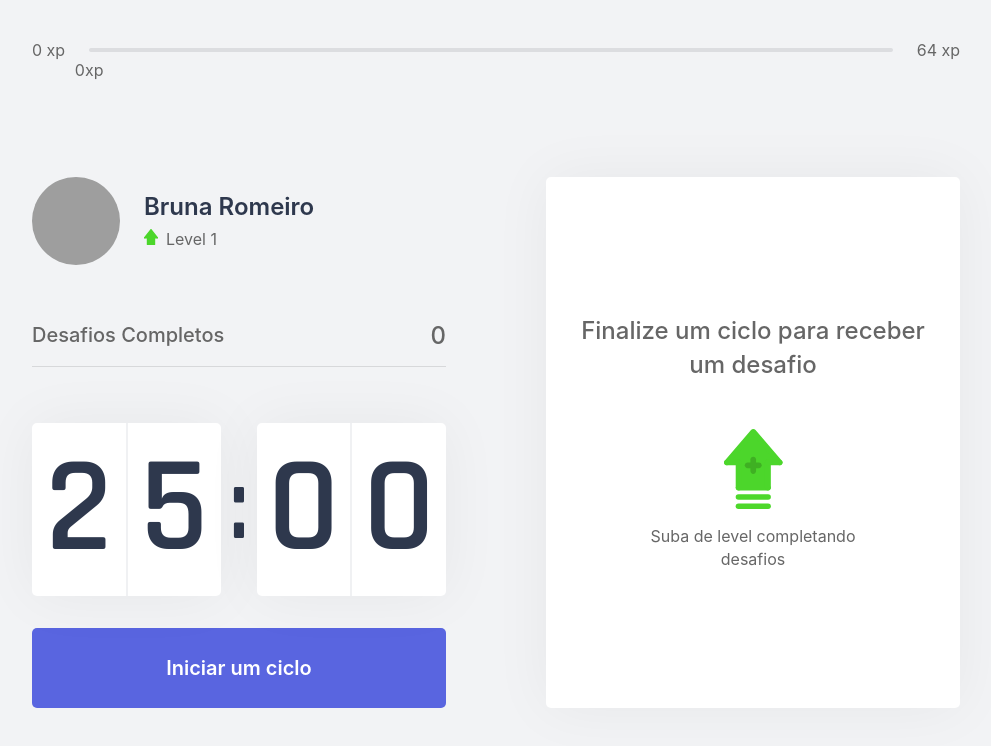
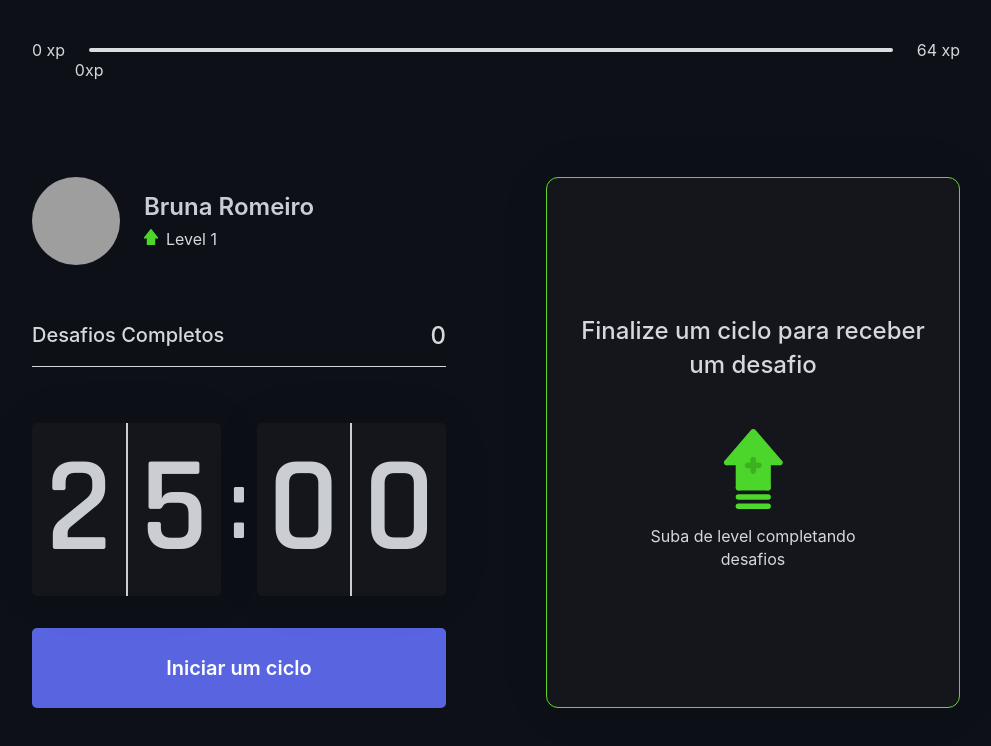
Before and after one commit to romeiro-bru/stretch-break-next, a Next.js app: page / in a window 1280 px wide. Shown: the top 746 px of the page, without its empty margins (144-1135 px from the left). Built offline with nearby package versions, Linux system fonts and the light colour scheme; grey boxes are pictures that could not be loaded.

Commit message:
Implement new colors

```diff
--- a/src/styles/components/ChallengeBox.module.css
+++ b/src/styles/components/ChallengeBox.module.css
@@ -1,7 +1,8 @@
 .challengeBoxContainer {
     height: 100%;
-    background: var(--white);
-    border-radius: 5px;
+    background: var(--background-box);
+    border: 1.5px solid var(--green);
+    border-radius: 12px;
     box-shadow: 0 0 60px rgba(0, 0, 0, 0.05);
     padding: 1.5rem 2rem;
 
--- a/src/styles/components/Countdown.module.css
+++ b/src/styles/components/Countdown.module.css
@@ -12,7 +12,7 @@
     align-items: center;
     justify-content: space-evenly;
 
-    background: var(--white);
+    background: var(--background-box);
     box-shadow: 0 0 60px rgba(0, 0, 0, 0.05);
     border-radius: 5px;
     font-size: 8.5rem;
@@ -24,11 +24,11 @@
 }
 
 .countdownContainer > div span:first-child {
-    border-right: 1px solid #f0f1f3 ;
+    border-right: 1px solid var(--title) ;
 }
 
 .countdownContainer > div span:last-child {
-    border-left: 1px solid #f0f1f3 ;
+    border-left: 1px solid var(--title) ;
 }
 
 .countdownContainer > span {
@@ -59,7 +59,7 @@
 }
 
 .countdownButtonActive {
-    background: var(--white);
+    background: var(--blue);
     color: var(--title);
 }
 
@@ -69,7 +69,7 @@
 }
 
 .countdownButton:disabled {
-    background: var(--white);
+    background: var(--red);
     color: var(--text);
     cursor: not-allowed;
 }
--- a/src/styles/global.css
+++ b/src/styles/global.css
@@ -6,13 +6,14 @@
 
 :root {
     --white: #fff;
-    --background: #F2F3F5;
+    --background: #0d1117;
+    --background-box: #15161b;
     --gray-line: #DCDDE0;
-    --text: #666666;
+    --text: #d6d8dd;
     --text-highlight: #B3B9FF;
-    --title: #2E384D;
+    --title: #cacdd3;
     --red: #E83F5B;
-    --green: #4cd62B;
+    --green: #62d62d;
     --blue: #5965E0;
     --blue-dark: #4953B8;
     --blue-twitter: #2AA9E0;
```
